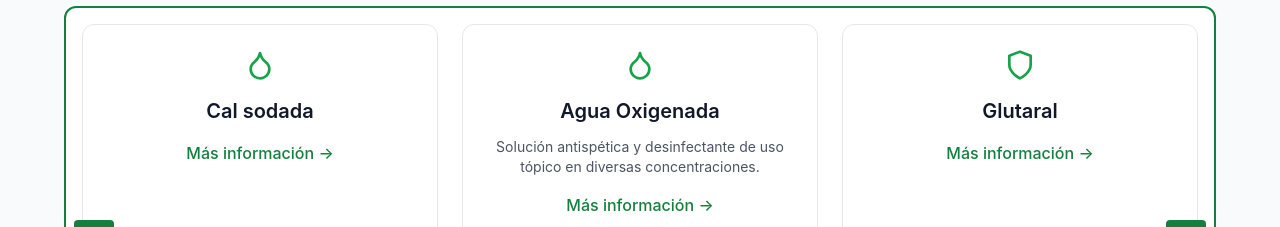
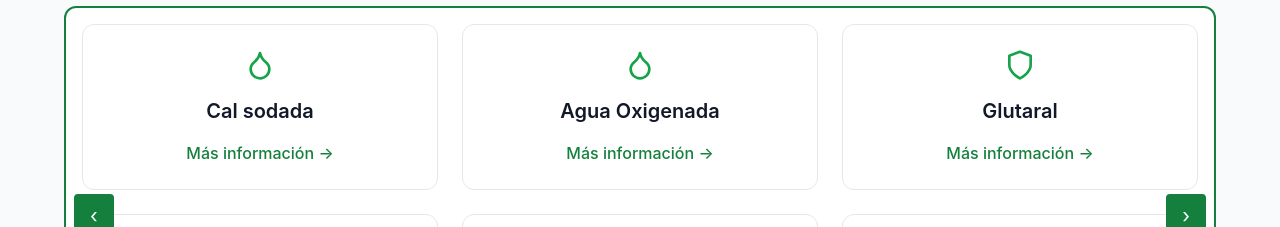
Before and after one commit to ValentinoDaniel01/PaginaJuli, a React (Vite) app: page / in a window 1280 px wide. Shown: the part 1560-1787 px from the top of the page. Built offline with nearby package versions, Linux system fonts and the light colour scheme.

Commit message:
Update Products.jsx

```diff
--- a/src/components/Products.jsx
+++ b/src/components/Products.jsx
@@ -10,8 +10,6 @@ const products = [
   },
   {
     name: "Agua Oxigenada",
-    description:
-      "Solución antispética y desinfectante de uso tópico en diversas concentraciones.",
     icon: <Droplet className="w-8 h-8" />,
   },
   {
```
